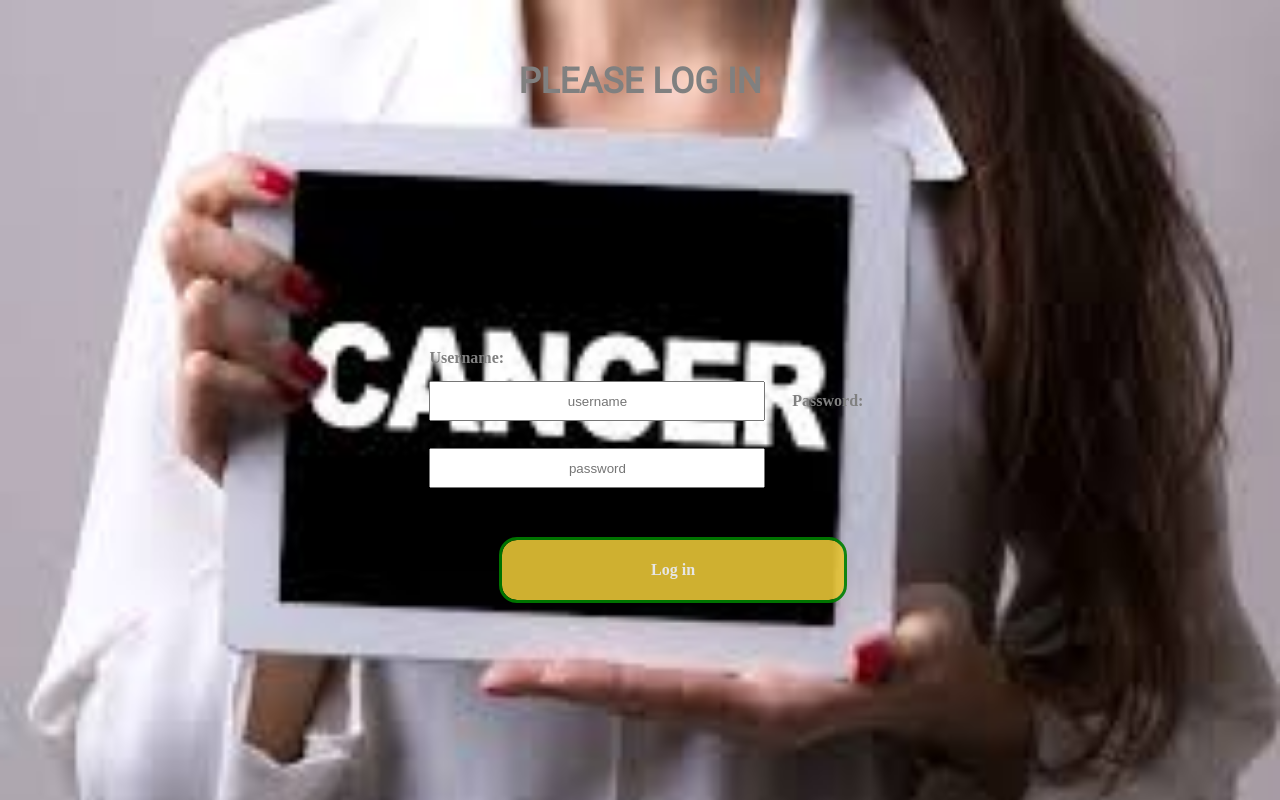
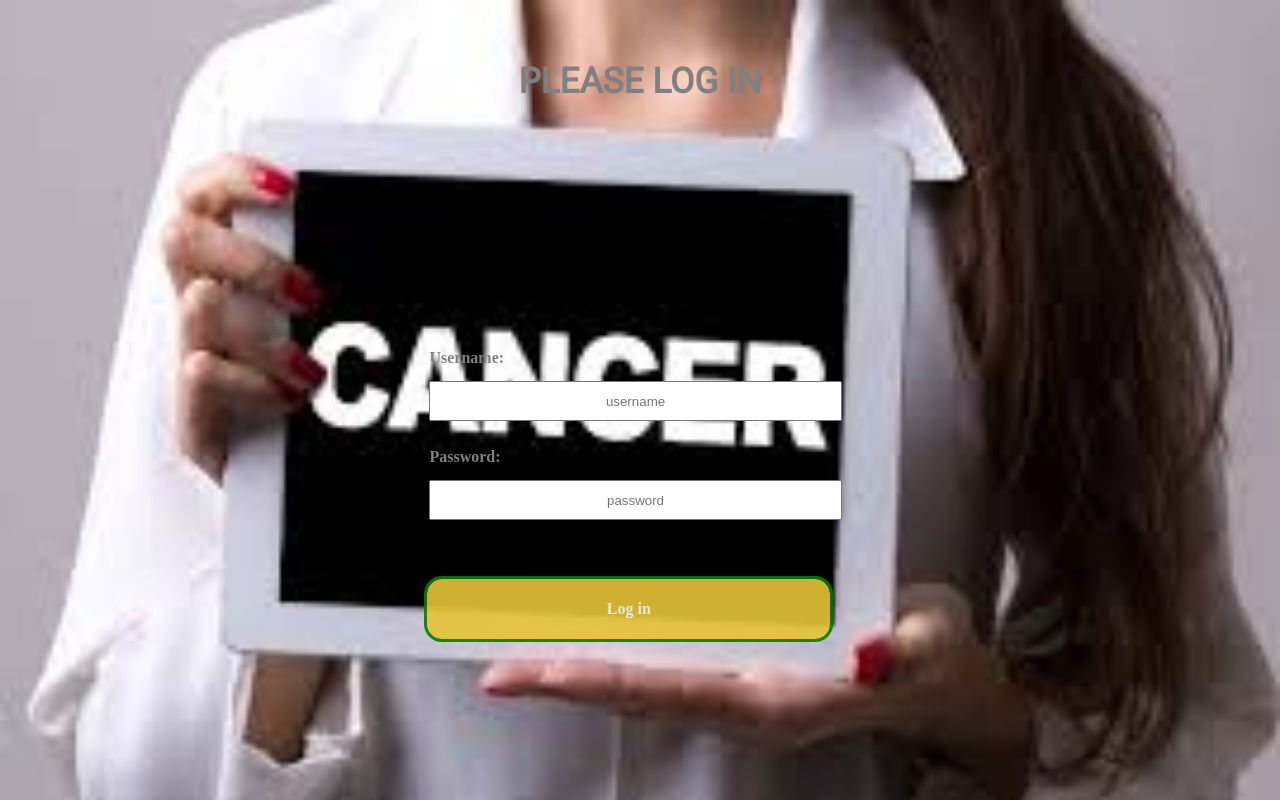
Before and after one commit to giorgio40/KetogenicDietApp-FE, a React (Create React App) app in the folder ketodogapp/: page /login in a window 1280 px wide. Built offline with nearby package versions, Linux system fonts and the light colour scheme; a web font is replaced by a local one.

Commit message:
css styling issues

```diff
--- a/ketodogapp/src/CSS/Login.css
+++ b/ketodogapp/src/CSS/Login.css
@@ -51,7 +51,6 @@
   justify-content: center;
   align-items: center;
   position:relative;
-  left:17%;
 }
 
 .buttn {
@@ -110,7 +109,8 @@
     }
 
   .buttn {
-    padding:16px 22px;
+    padding:16px 20px;
+
 
 
   }
@@ -215,14 +215,9 @@
     text-align: center;
     height: 5vh;
     margin: 3%;
-    width: 75% !important;
+    width: 92% !important;
   }
-
-  .button-container{
-    width:85%;
-  }
-
-  .buttn {
+ .buttn {
 
     padding:10px 18px !important;
 
```
